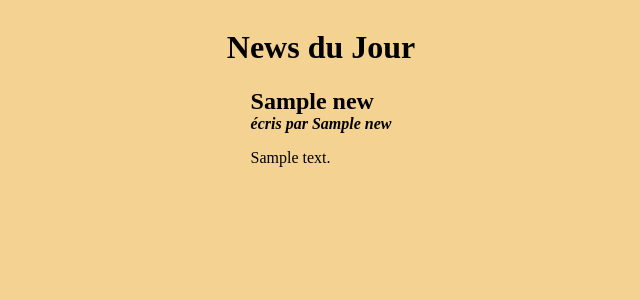
After one commit to WebDevCF2m2023/BetterConnectionG1, a PHP site: template view/newsView.php in a window 1280 px wide. The commit adds this page. Shown: the top 300 px of the page, without its empty margins (319-959 px from the left). Run offline with PHP 8.4, Linux system fonts and the light colour scheme; the template is opened without the code that fills it: most values are stand-ins (such as "Sample title", 1, 10 or a date in 2020); a stand-in replaces the project's code that opens the database connection.

Commit message:
affichage avec foreach

```diff
--- a/public/index.php
+++ b/public/index.php
@@ -11,4 +11,8 @@ try {
 
 $getNews = getTheNews($db);
 
-var_dump($getNews);
+if (isset($getNews)) {
+    include("../view/newsView.php");
+}else {
+    echo "Something went wrong";
+}
--- /dev/null
+++ b/view/newsView.php
@@ -0,0 +1,24 @@
+<!DOCTYPE html>
+<html lang="en">
+<head>
+    <meta charset="UTF-8">
+    <meta name="viewport" content="width=device-width, initial-scale=1.0">
+
+    <style>body {display: flex; flex-direction: column; align-items: center; background-color: #f4d292;}
+            h2, h4  {margin: 0;} h4 {font-style: italic;}
+            </style>
+
+    <title>News</title>
+
+</head>
+<body>
+    <h1>News du Jour</h1>
+    <?php foreach ($getNews as $news) : ?>
+        <div class="newsDiv">
+            <h2><?=$news["title"]?></h2>
+            <h4>écris par <?=$news["thename"]; if ($news["thename"] == "") echo "unknown"?></h4>
+            <p><?=$news['content']?></p>
+        </div>
+        <?php endforeach; ?>
+</body>
+</html>
```
